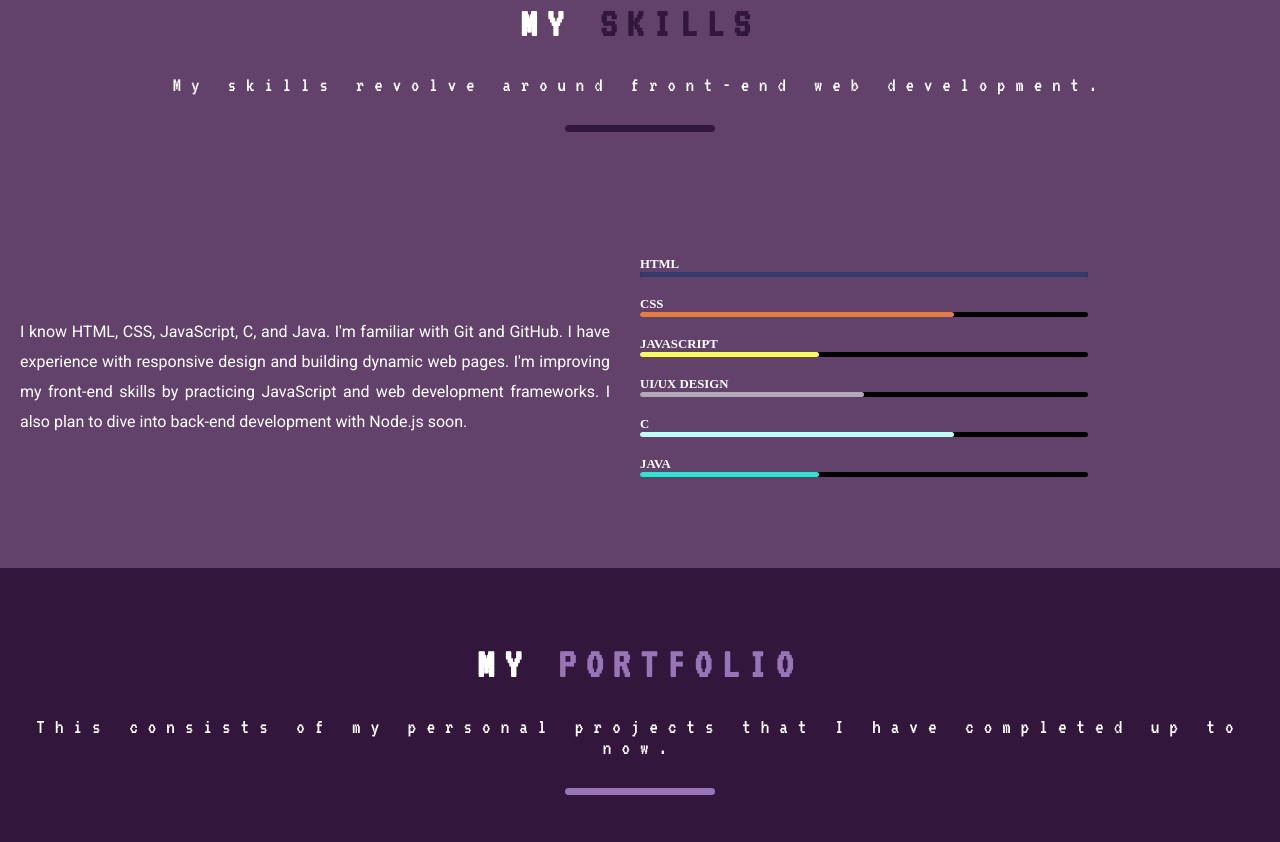
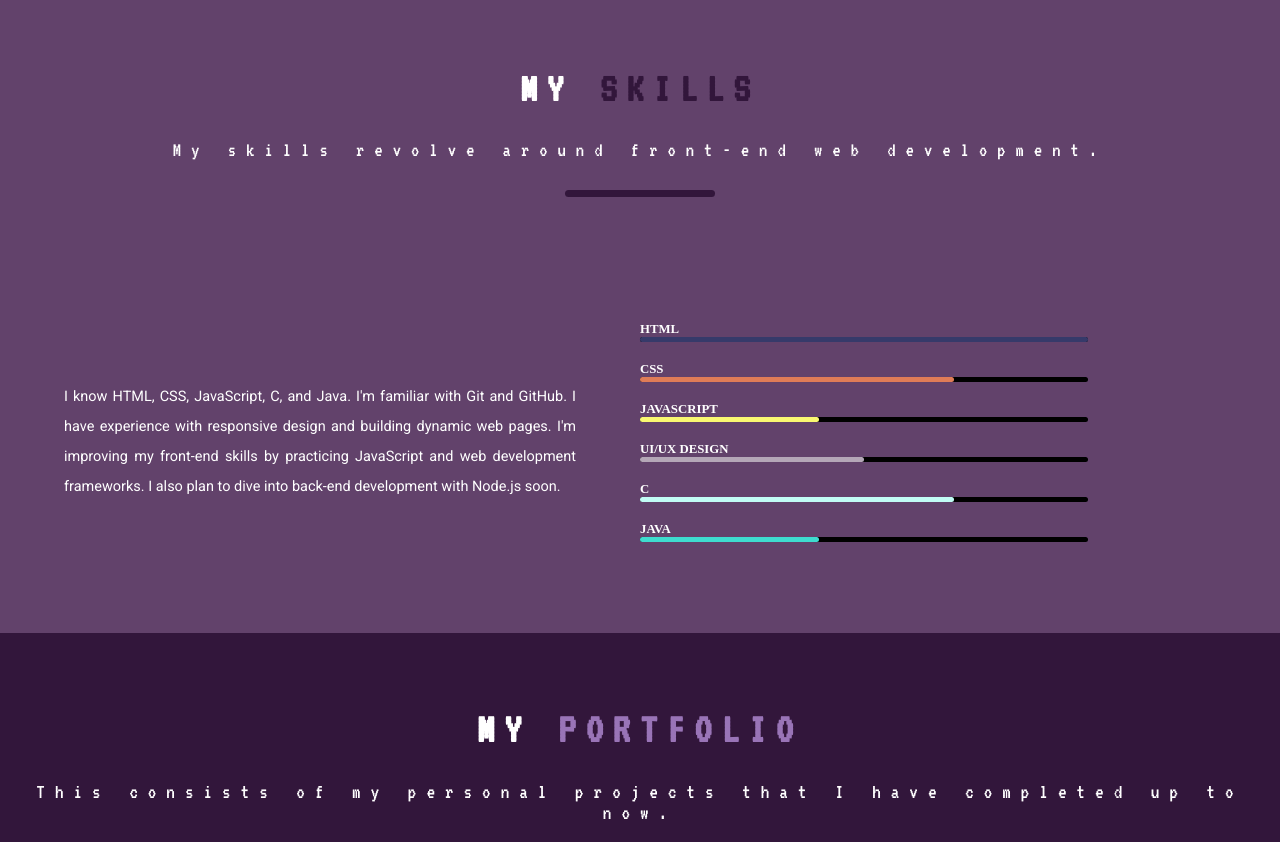
Before and after one commit to franskeiser/Portfolio, a plain HTML site: page index.html in a window 1280 px wide. Shown: the part 1708-2550 px from the top of the page. Drawn offline with Linux system fonts and the light colour scheme; a web font is replaced by a local one.

Commit message:
Update style.css 10/24/24 3:43

```diff
--- a/style.css
+++ b/style.css
@@ -171,7 +171,7 @@
         grid-template-rows: 2fr 5fr;
         grid-template-areas: "about-header about-header"
                             "profile-pic profile-info";
-        padding: 15px 0;
+        padding: 10vh 0;
         padding-bottom: 50px;
     }
 
@@ -302,10 +302,9 @@
         display: flex;
         align-items: center;
         justify-content: center;
-        padding: 0 20px;
-        padding-right: 30px;
-        font-size: 0.25rem;
-        font-size: clamp(0.25rem, 0rem + 1.25vw, 1.5rem);
+        padding-left: 5vw;
+        padding-right: 5vw;
+        font-size: clamp(0.4375rem, 0.2941rem + 0.7647vw, 1.25rem);
         font-family: "Roboto", sans-serif;
         text-align: justify;
         line-height: 30px;
@@ -487,7 +486,7 @@
         letter-spacing: 10px;
         font-size: 0.7rem;
         font-size: clamp(0.7rem, 0.5199999999999999rem + 0.9000000000000001vw, 1.6rem);
-        padding: 0 20px;
+        padding: 0 5vw;
         text-align: center;
         grid-area: contact-header;
         margin-top: 50px;
```
